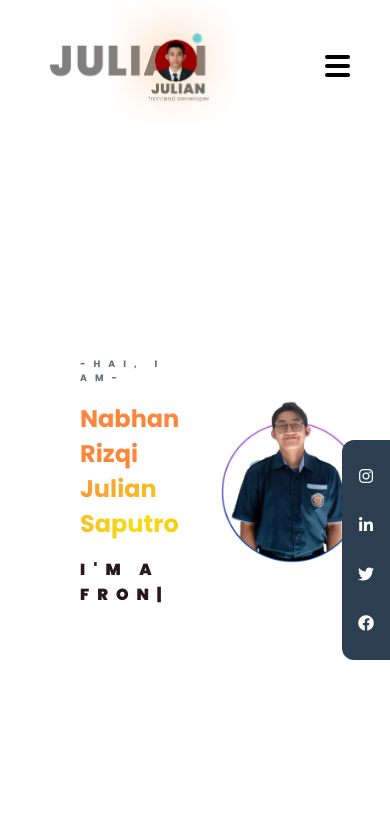
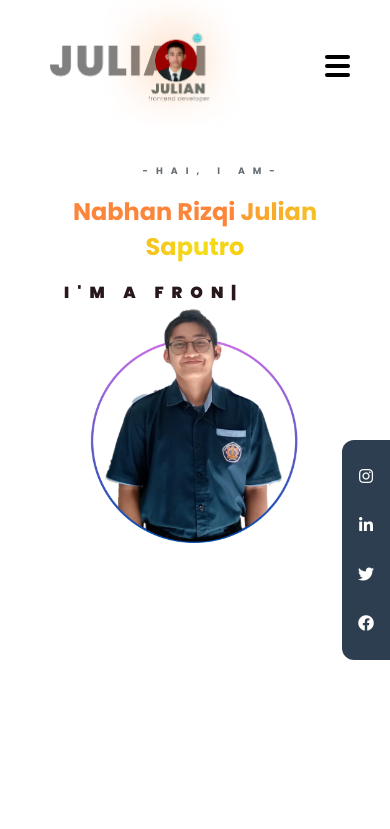
Before and after one commit to rzjuliannofficial/Bootcamp-Dibimbing, a plain HTML site: page DSF_39/index.html in a window 390 px wide. Shown: the top 829 px of the page. Drawn offline with nearby package versions, Linux system fonts and the light colour scheme.

Commit message:
update names

```diff
--- a/DSF_39/assets/style/style.css
+++ b/DSF_39/assets/style/style.css
@@ -174,6 +174,7 @@ header nav ul li a:hover {
 
 .hero-left {
     padding-left: 110px;
+
 }
 .hero-left .pre-title {
     text-transform: uppercase; /* ini itu untuk mengasih efek uppercase */
@@ -224,15 +225,10 @@ header nav ul li a:hover {
     animation: typing 1.5s steps(30, end) forwards, blinking 1s infinite;
 }
 
-@media screen and (max-width : 1100px) {
-
-    #hero {
-        /* display: block; */
-        /* height: 900px; */
-    }
+@media screen and (max-width : 900px) {
 
     .hero-right img{
-        width: 73%;
+        width: 90%;
     }
 
     .hero-left {
@@ -240,45 +236,46 @@ header nav ul li a:hover {
     }
 
     .hero-left .pre-title {
-        text-transform: uppercase; /* ini itu untuk mengasih efek uppercase */
-        letter-spacing: 8px; /* ini itu untuk mengasih efek spasi antar huruf */
-        color: #656d72;
-        position: relative; /* ini itu untuk mengasih efek posisi */
-        width: fit-content;
-        font-weight: 700;
         font-size: 50%;
     }
 
     .hero-left .hero-name {
         font-size: 100%;
-        font-weight: 700;
-        margin: 16px 0 16px; /* 8px untuk margin atas dan bawah , sedangkan 0 untuk margin kiri dan kanan, dan 16px untuk margin bawah */
-        /* padding-left: 40px; */
-        color: var(--colorBackground);
     }
 
     .hero-name span {
         font-size: 100%;
-        font-weight: 700;
-        margin: 16px 0 16px; /* 8px untuk margin atas dan bawah , sedangkan 0 untuk margin kiri dan kanan, dan 16px untuk margin bawah */
-        background: linear-gradient(90deg, #FD853A, #f3dd18, #ffa200 );
-        background-size: 200%;
-        background-clip: text;
-        color: transparent;
-        animation: hero-name 4s infinite linear;
     }
 
     .text {
-        text-transform: uppercase; /* ini itu untuk mengasih efek uppercase */
-        letter-spacing: 8px; /* ini itu untuk mengasih efek spasi antar huruf */
-        color: #28171b;
-        position: relative; /* ini itu untuk mengasih efek posisi */
-        width: fit-content;
-        font-weight: 900;
         font-size: 100%;
-        animation: typing 1.5s steps(30, end) forwards, blinking 1s infinite;
     }
 }
+
+@media screen and (max-width : 600px) {
+    #hero {
+        display: block;
+        padding: 0px 4rem;
+        margin-top: 2rem;
+        text-align: center;
+    }
+
+    .hero-right img{
+        width: 80%;
+        justify-content: center;
+    }
+
+    .hero-left {
+        padding: 0px;
+    }
+
+    .hero-left .pre-title {
+       padding-left: 30%;
+    }
+
+}
+
+
 
 /* ASIDE */
 main aside {
--- a/DSF_39/index.html
+++ b/DSF_39/index.html
@@ -177,7 +177,7 @@
         <section id="project">
             <h1>
                 <div class="project-title">
-                    Project
+                   My Projects
                 </div>
             </h1>
             <div class="text-project">
```
